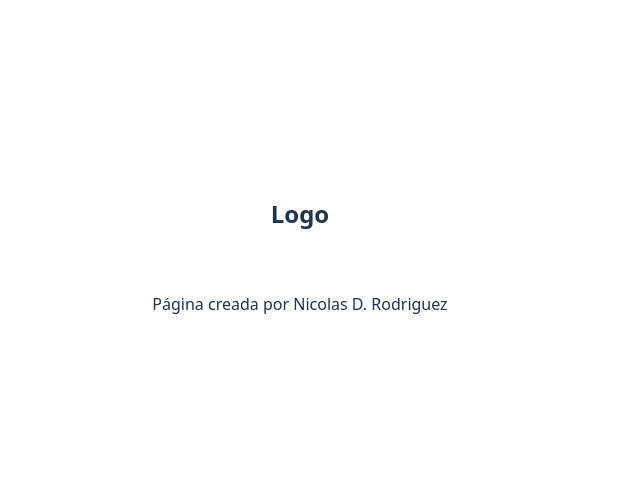
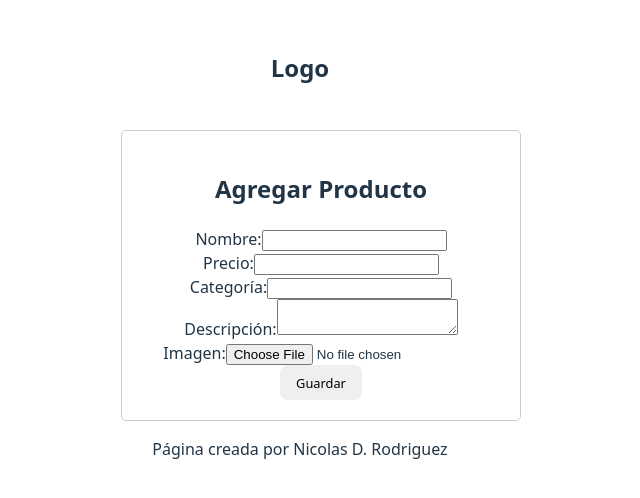
Before and after one commit to Nicolas-Daniel-Rodriguez/Curso-React-JS, a React (Vite) app in the folder React-JS/: page /admin in a window 1280 px wide. Shown: the part 146-644 px from the top of the page, without its empty margins (340-980 px from the left). Built offline with nearby package versions, Linux system fonts and the light colour scheme.

Commit message:
Remove uploadImage.js and add ProductFormContainer route in App.jsx

```diff
--- a/React-JS/src/App.jsx
+++ b/React-JS/src/App.jsx
@@ -6,6 +6,7 @@ import { ItemDetailContainer } from './components/ItemDetailConteiner/ItemDetail
 import { BrowserRouter, Routes, Route } from 'react-router-dom'
 import { CartProvider } from './context/CartContext/CartProvider'
 import { Cart } from './components/Cart/Cart'
+import { ProductFormContainer } from './components/adminComponents/ProductFormContainer/ProductFormContainer'
 
 export default function App() {
 
@@ -23,6 +24,7 @@ export default function App() {
         />} />
           <Route path="/detail/:id" element={<ItemDetailContainer />}/>
           <Route path="/carrito" element={<Cart />}/>
+          <Route path="/admin" element={<ProductFormContainer />}/>
         </Routes>
         <Footer />
         </CartProvider>
--- /dev/null
+++ b/React-JS/src/components/adminComponents/ProductFormContainer/ProductFormContainer.css
@@ -0,0 +1,5 @@
+.product-form-container {
+    display: flex;
+    justify-content: center;
+    align-items: center;
+}
--- /dev/null
+++ b/React-JS/src/components/adminComponents/ProductFormContainer/ProductFormContainer.jsx
@@ -0,0 +1,75 @@
+import { useState } from "react";
+import { uploadToImgbb } from "../../../services/uploadImage";
+import { validateProducts } from "../../../utils/validateProducts";
+import { ProductFormUI } from "../ProductFormUI/ProductFormUI";
+import { createProduct } from "../../../services/products";
+import "./ProductFormContainer.css";
+
+export const ProductFormContainer = () => {
+    const [loading, setLoading] = useState(false);
+    const [file, setFile] = useState(null);
+    const [errors, setErrors] = useState({});
+    const [product, setProduct] = useState({
+        name: "",
+        price: "",
+        category: "",
+        description: "",
+    });
+
+const handleChange = (e) => {
+    const { name, value } = e.target;
+    setProduct({ ...product, [name]: value });
+}
+
+const handleSubmit = async (e) => {
+    e.preventDefault();
+    setErrors({});
+    setLoading(true);
+
+    const newErrors = validateProducts(...product, file);
+    if (Object.keys(newErrors).length > 0) {
+        setErrors(newErrors);
+        setLoading(false);
+        return;
+    }
+
+    try {
+        const imageUrl = await uploadToImgbb();
+        const productData = {
+            ...product,
+            price: Number(productprice),
+            imageUrl
+        };
+
+        await createProduct(productData);
+
+        alert("Producto creado correctamente");
+
+        setProduct({ name: "", price: "", category: "", description: "" });
+        setFile(null);
+
+
+    } catch (error) {
+        console.error("Error al crear el producto:", error);
+        setErrors({ file: "Error al crear el producto" });
+    } finally {
+        setLoading(false);
+    }
+}
+
+const handleFileChange = (file) => {
+    setFile(file);
+}
+
+return (
+    <div className="product-form-container">
+        <ProductFormUI
+        product={product}
+        errors={errors}
+        loading={loading}
+        onChange={handleChange}
+        OnFileChange={handleFileChange}
+        onSubmit={handleSubmit} />
+    </div>
+)
+}
--- /dev/null
+++ b/React-JS/src/components/adminComponents/ProductFormUI/ProductFormUI.css
@@ -0,0 +1,11 @@
+.product-form {
+    display: flex;
+    flex-direction: column;
+    align-items: center;
+    justify-content: center;
+    width: 100%;
+    max-width: 500px;
+    padding: 20px;
+    border: 1px solid #ccc;
+    border-radius: 5px;
+}
--- /dev/null
+++ b/React-JS/src/components/adminComponents/ProductFormUI/ProductFormUI.jsx
@@ -0,0 +1,70 @@
+import "./ProductFormUI.css";
+
+export const ProductFormUI = ({
+    product,
+    errors,
+    loading,
+    onChange,
+    OnFileChange,
+    onSubmit
+}) => {
+    return (
+    <section>
+    <form className="product-form" onSubmit={onSubmit}>
+        <h2>Agregar Producto</h2>
+        <div>
+            <label htmlFor="name">Nombre:</label>
+            <input
+            type="text"
+            name="name"
+            value={product.name}
+            onChange={onChange}
+            required/>
+            {errors.name && <p className="error">{errors.name}</p>}
+        </div>
+        <div>
+            <label htmlFor="price">Precio:</label>
+            <input
+            type="number"
+            name="price"
+            value={product.price}
+            onChange={onChange}
+            min="1"
+            required/>
+            {errors.price && <p className="error">{errors.price}</p>}
+        </div>
+        <div>
+            <label htmlFor="category">Categoría:</label>
+            <input
+            type="text"
+            name="category"
+            value={product.category}
+            onChange={onChange}
+            required/>
+            {errors.category && <p className="error">{errors.category}</p>}
+        </div>
+        <div>
+            <label htmlFor="description">Descripción:</label>
+            <textarea
+            name="description"
+            value={product.description}
+            onChange={onChange}
+            required/>
+            {errors.description && <p className="error">{errors.description}</p>}
+        </div>
+        <div>
+            <label htmlFor="file">Imagen:</label>
+            <input
+            type="file"
+            accept="image/*"
+            name="file"
+            onChange={(e) => OnFileChange(e.target.files?.[0] ?? null)}
+            required/>
+            {errors.file && <p className="error">{errors.file}</p>}
+        </div>
+        <button type="submit" disabled={loading}>{loading ? "Guardando..." : "Guardar"}</button>
+
+    </form>
+    </section>
+)
+}
--- /dev/null
+++ b/React-JS/src/services/products.js
@@ -0,0 +1,18 @@
+const BASE_URL = "https://6900bba7ff8d792314bb32e9.mockapi.io";
+
+export const createProduct = async (product) => {
+    const res = await fetch(`${BASE_URL}/products`, {
+        method: "POST",
+        headers: {
+            "Content-Type": "application/json",
+        },
+        body: JSON.stringify(product),
+    });
+
+    if (!res.ok) {
+        throw new Error("Error al crear el producto");
+    }
+
+    const result = await res.json();
+    return result;
+}
--- /dev/null
+++ b/React-JS/src/utils/validateProducts.js
@@ -0,0 +1,19 @@
+export const validateProducts = (product, fileRequired=true) => {
+    const errors = {};
+    if (!product.name.trim()) {
+        errors.name = "El nombre es requerido";
+    }
+    if (!product.description.trim()) {
+        errors.description = "La descripción es requerida";
+    }
+    if (!product.price || product.price <= 0) {
+        errors.price = "El precio es requerido";
+    }
+    if (!product.category.trim()) {
+        errors.category = "La categoría es requerida";
+    }
+    if (fileRequired && !product.file) {
+        errors.file = "Debes seleccionar una imagen";
+    }
+    return errors;
+}
```
Also changed, not shown: React-JS/src/services/uploadImage.js (renamed from React-JS/public/data/uploadImage.js).
